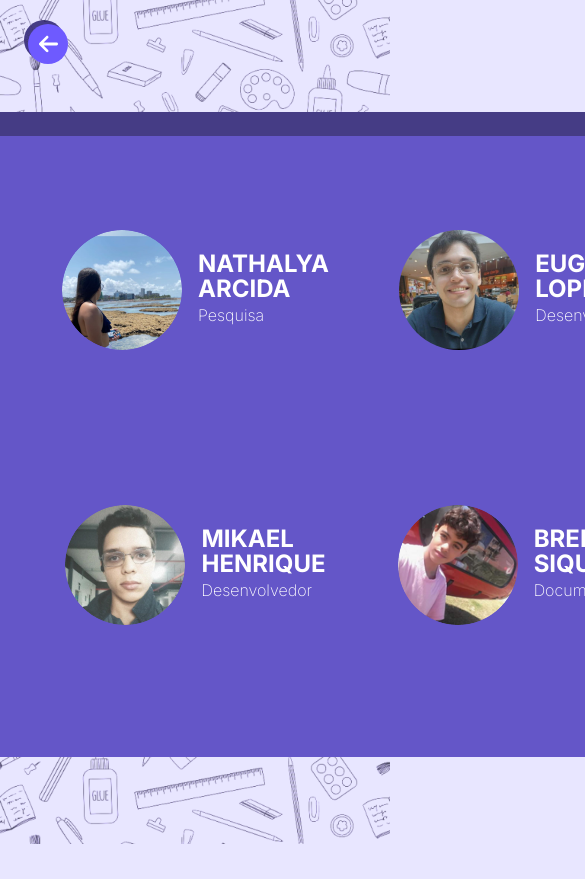
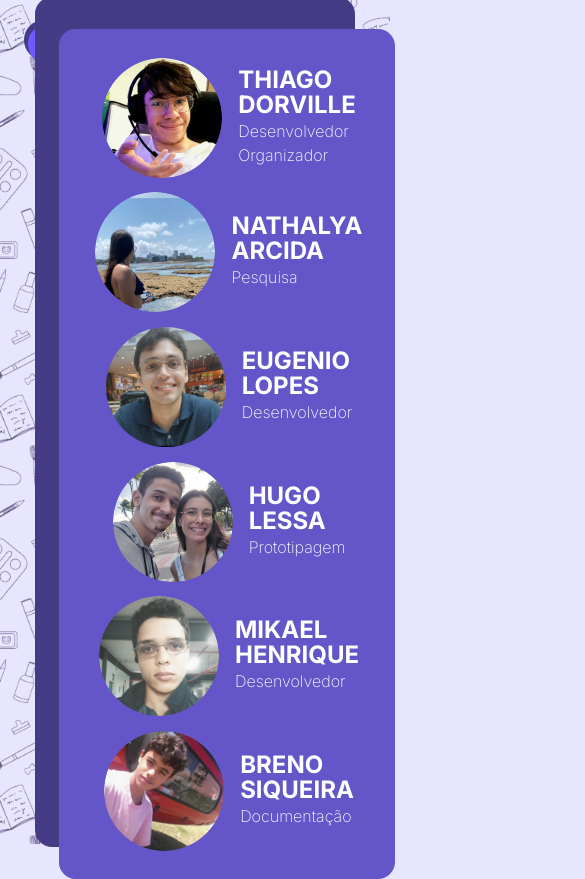
Before and after one commit to dorvillethiago/Memoriza-Libras, a React (Vite) app: page /credits in a window 390 px wide. Shown: the top 879 px of the page, 585 px wide, since content can reach past the window. Before the commit the page ends 844 px from the top, so only its background shows below. Built offline with nearby package versions, Linux system fonts and the light colour scheme.

Commit message:
Adicionando responsividade a tela de creditos
Foi adicionado responsividade para os seguintes dispositivos:
- Smartphone
- Tablet
- Laptop

```diff
--- a/src/modules/Credits/Page.tsx
+++ b/src/modules/Credits/Page.tsx
@@ -20,9 +20,22 @@ export default function CreditScreen() {
           <motion.div
             initial={{ y: 100, opacity: 0}}
             animate={{ y: 0, opacity: 100}}
-            className={`relative flex flex-row items-center justify-center bg-gap-20 w-[1053px] h-[621px] bg-purple-700 rounded-[17px]`}>
-                <div className={`absolute w-[1053px] h-[621px] bg-[#6456C8] rounded-[17px] left-6 top-6`}/>
-                <div className={`flex flex-row items-center justify-center gap-7 p-[50px] w-[1053px] h-[621px] bg-[#453C85] rounded-[17px] grid grid-cols-3`}>
+            className={`flex flex-row items-center justify-center bg-gap-20 bg-purple-700 rounded-[17px]
+                smartphone:absolute smartphone:h-[850px] smartphone:w-[320px] smartphone:bg-[#453C85]
+                tablet:absolute tablet:w-[750px] tablet:h-[520px]
+                laptop:w-[1000px] laptop:h-[520px] laptop:relative`}>
+            <div className={
+                `smartphone:absolute smartphone:h-[850px] smartphone:w-[320px] smartphone:bg-[#6456C8] smartphone:left-6 smartphone:top-8
+                tablet:absolute tablet:w-[750px] tablet:h-[520px] tablet:bg-[#6456C8] tablet:left-6 tablet:top-8
+                laptop:absolute laptop:w-[1000px] laptop:h-[520px] laptop:bg-[#6456C8] laptop:left-6 laptop:top-8
+                rounded-[17px]`
+            }/>
+            <div className={`
+                smartphone:absolute smartphone:h-[850px] smartphone:w-[336px]  smartphone:bg-[#6456C8] smartphone:left-6 smartphone:top-8 smartphone:pt-[20px] smartphone:pb-[30px] smartphone:pl-[20px]
+                tablet:absolute tablet:grid-cols-2 tablet:w-[750px] tablet:h-[520px] tablet:bg-[#6456C8] tablet:left-6 tablet:top-8
+                laptop:w-[1000px] laptop:h-[520px] laptop:grid-cols-3 laptop:left-6 laptop:top-8 laptop:p-[50px]
+                rounded-[17px] flex flex-row grid items-center gap-2
+            `}>
               <ColaboradorCard src={ThiagoDorville} firstName={'THIAGO'} surName={'DORVILLE'} duty={'Desenvolvedor'} organizor={'Organizador'}></ColaboradorCard>
               <ColaboradorCard src={NathalyaArcida} firstName={'NATHALYA'} surName={'ARCIDA'} duty={'Pesquisa'}></ColaboradorCard>
               <ColaboradorCard src={EugenioLopes} firstName={'EUGENIO'} surName={'LOPES'} duty={'Desenvolvedor'}></ColaboradorCard>
@@ -32,5 +45,5 @@ export default function CreditScreen() {
             </div>
           </motion.div>
         </div>
-    )
+      );
 }
--- a/tailwind.config.js
+++ b/tailwind.config.js
@@ -6,6 +6,16 @@ export default {
   ],
   theme: {
     extend: {
+      screens: {
+        'smartphone': '330px',
+        // => @media (min-width: 330px) { ... }
+
+        'tablet': '768px',
+        // => @media (min-width: 768px) { ... }
+
+        'laptop': '1024px',
+        // => @media (min-width: 768px) { ... }
+      },
       colors: {
         'text': '#080519',
         'background': '#e8e6ff',
```
Lines whose indentation alone changed are shown as unchanged.
